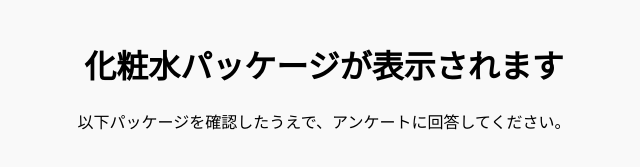
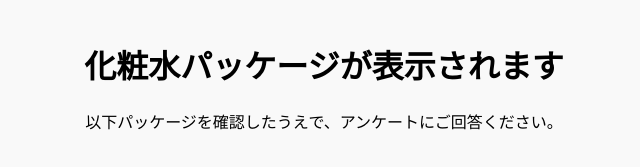
Before and after one commit to ryohei-cyber/random-image, a plain HTML site: page index.html in a window 1280 px wide. Shown: the top 167 px of the page, without its empty margins (316-956 px from the left). Drawn offline with Linux system fonts and the light colour scheme.

Commit message:
Update index.html

```diff
--- a/index.html
+++ b/index.html
@@ -23,7 +23,7 @@
 </head>
 <body>
     <h1>化粧水パッケージが表示されます</h1>
-    <p>以下パッケージを確認したうえで、アンケートに回答してください。</p>
+    <p>以下パッケージを確認したうえで、アンケートにご回答ください。</p>
     <img id="randomImage" src="" alt="ランダム画像">
     <script>
         // Imgurの直接画像リンクリスト
```
